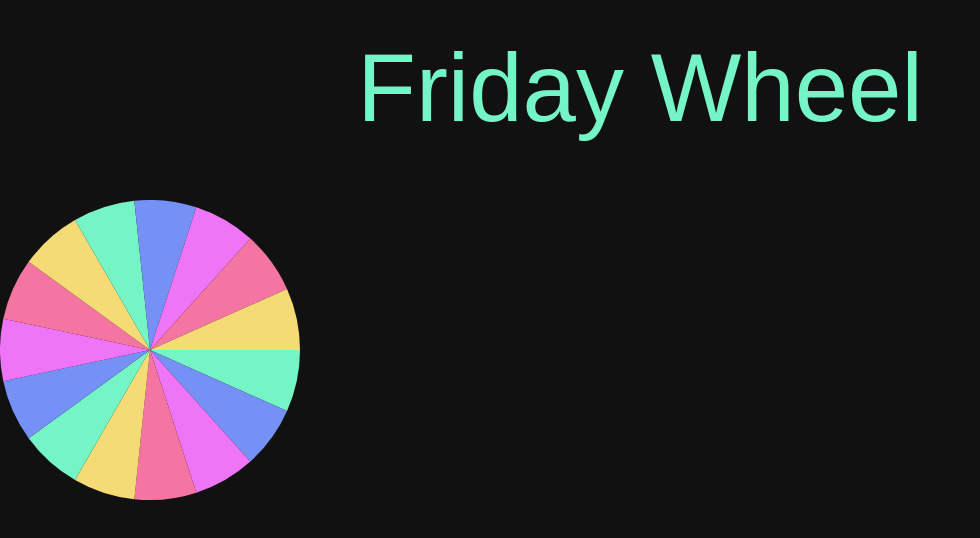
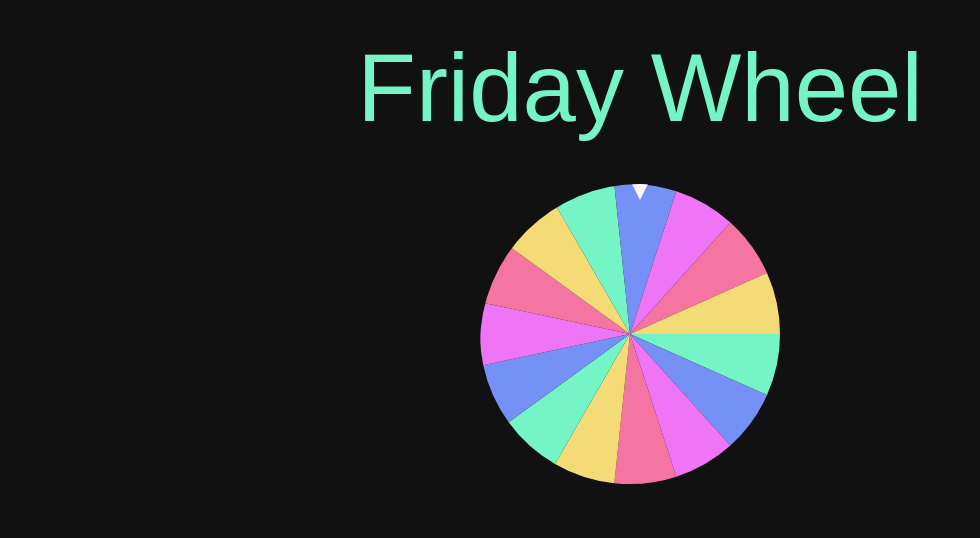
Before and after one commit to KarinaAllard/Friday-Wheel, a React (Vite) app: page / in a window 1280 px wide. Shown: the top 538 px of the page, without its empty margins (0-980 px from the left). Built offline with nearby package versions, Linux system fonts and the light colour scheme; a web font is replaced by a local one.

Commit message:
feat: add pointer and center the wheel

```diff
--- a/src/App.tsx
+++ b/src/App.tsx
@@ -10,7 +10,7 @@ function App() {
   return (
     <>
       <main className='flex max-w-full items-center m-10 flex-col'>
-        <h1 className="text-8xl text-(--pastel-green)">Friday Wheel</h1>
+        <h1 className="text-8xl text-(--pastel-green) mb-12">Friday Wheel</h1>
         <Wheel entries={entries}>
 
         </Wheel>
--- a/src/Wheel.tsx
+++ b/src/Wheel.tsx
@@ -14,7 +14,7 @@ export const Wheel = ({ entries }: WheelProps) => {
       ];
 
     return (
-        <div>
+        <div className="w-80 h-80 relative rounded-full overflow-hidden">
         {entries.map((entry, i) => {
             const startAngle = i * sliceAngle;
             const endAngle = startAngle + sliceAngle;
@@ -28,8 +28,9 @@ export const Wheel = ({ entries }: WheelProps) => {
             const path = `M${center},${center} L${x1},${y1} A${radius},${radius} 0 ${largeArc} 1 ${x2},${y2} Z`;
             const color = colors[i % colors.length];
 
-            return <svg key={i} className="absolute top-50 inset-0 w-full h-full"><path d={path} fill={color} /></svg>
+            return <svg key={i} className="absolute inset-0 w-full h-full"><path d={path} fill={color} /></svg>
         })}
+        <div className="absolute top-2 left-1/2 w-0 h-0 border-l-8 border-l-transparent border-r-8 border-r-transparent border-t-16 border-b-white transform -translate-x-1/2 -translate-y-1/2"></div>
         </div>
     )
 }
```
